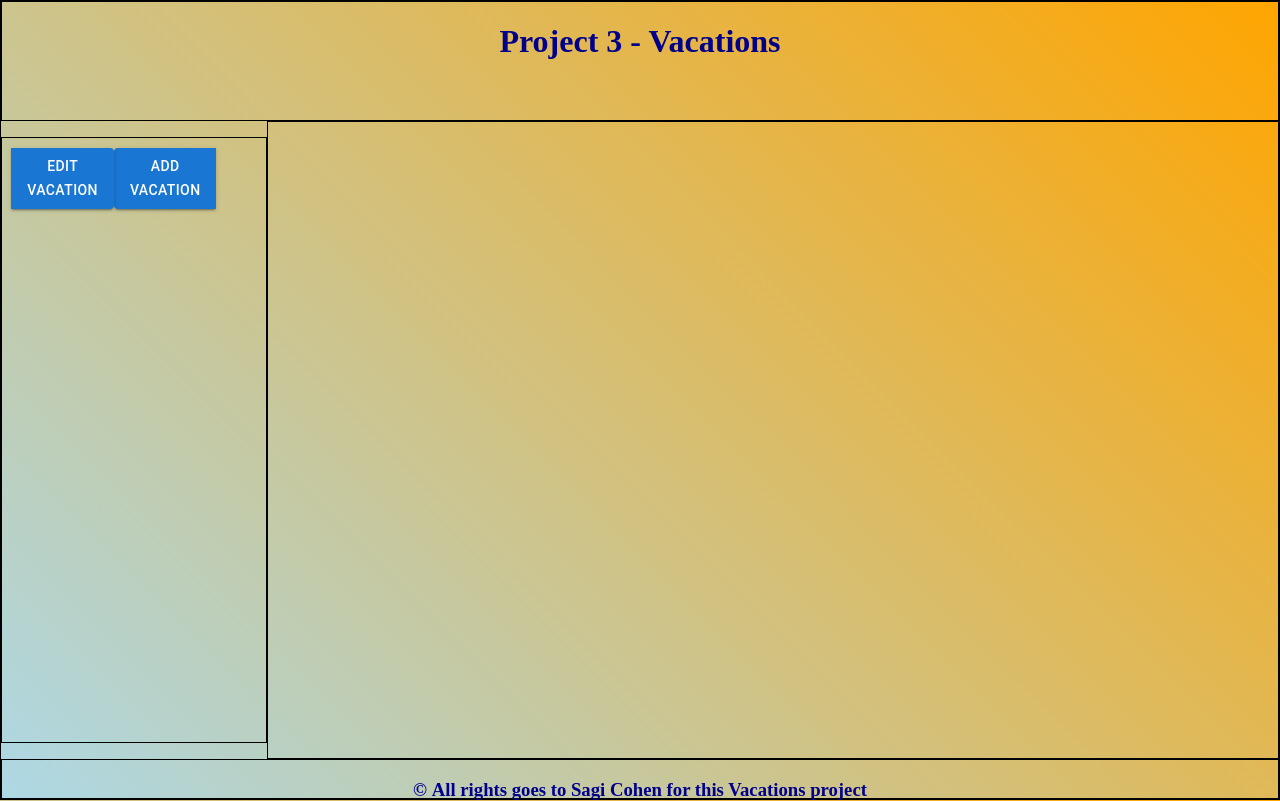
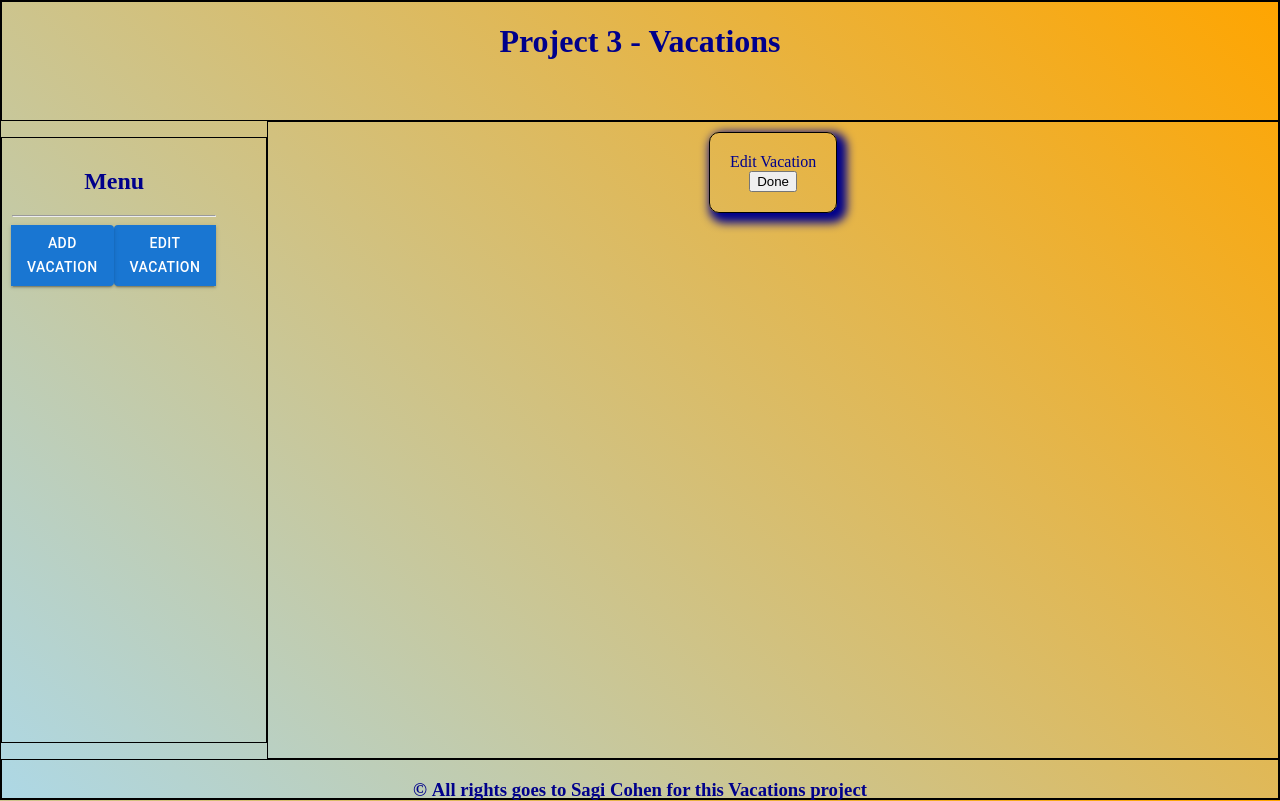
Before and after one commit to SagiCohen2/Project3, a React (Create React App) app in the folder frontend/vacations_project/: page /EditVac in a window 1280 px wide. Built offline with nearby package versions, Linux system fonts and the light colour scheme.

Commit message:
navigate

```diff
--- a/frontend/vacations_project/src/Components/Pages/AddVac/AddVac.tsx
+++ b/frontend/vacations_project/src/Components/Layout/AddVac/AddVac.tsx
@@ -3,7 +3,9 @@ import "./AddVac.css";
 function AddVac(): JSX.Element {
     return (
         <div className="AddVac">
-
+			<div className="Box">Add Vacation:<br/>
+            <button>Add Vacation</button>
+            </div>
         </div>
     );
 }
--- a/frontend/vacations_project/src/Components/Pages/EditVac/EditVac.tsx
+++ b/frontend/vacations_project/src/Components/Layout/EditVac/EditVac.tsx
@@ -3,7 +3,8 @@ import "./EditVac.css";
 function EditVac(): JSX.Element {
     return (
         <div className="EditVac">
-
+			<div className="Box">Edit Vacation<br/>
+            <button>Done</button></div>
         </div>
     );
 }
--- a/frontend/vacations_project/src/Components/Layout/Menu/Menu.tsx
+++ b/frontend/vacations_project/src/Components/Layout/Menu/Menu.tsx
@@ -1,13 +1,16 @@
-import { Button,ButtonGroup } from "@mui/material";
+import { Button } from "@mui/material";
+import ButtonGroup from "@mui/material/ButtonGroup";
+import { useNavigate } from "react-router-dom";
 import "./Menu.css";
 
-
 function Menu(): JSX.Element {
+    const navigate = useNavigate();
     return (
         <div className="Menu">
-            <ButtonGroup>
-			<Button variant="contained">Add Vacation</Button><br/>
-            <Button variant="contained">Edit Vacation</Button>
+            <h2>Menu</h2><hr/>
+            <ButtonGroup fullWidth>
+			<Button variant="contained" onClick={()=> navigate ("/EditVac")}>Edit Vacation</Button><br/>
+            <Button variant="contained" onClick={()=> navigate ("/AddVac")}>Add Vacation</Button>
             </ButtonGroup>
         </div>
     );
--- /dev/null
+++ b/frontend/vacations_project/src/Components/Pages/Login/Login.css
@@ -0,0 +1,3 @@
+.Login {
+
+}
--- /dev/null
+++ b/frontend/vacations_project/src/Components/Pages/Register/Register.css
@@ -0,0 +1,3 @@
+.Register {
+
+}
--- a/frontend/vacations_project/src/Components/Routing/MainRouting/MainRouting.tsx
+++ b/frontend/vacations_project/src/Components/Routing/MainRouting/MainRouting.tsx
@@ -1,5 +1,7 @@
 import { Route,Routes } from "react-router-dom";
 import Main from "../../Layout/Main/Main";
+import AddVac from "../../Layout/AddVac/AddVac";
+import EditVac from "../../Layout/EditVac/EditVac";
 import Page404 from "../../Pages/Page404/Page404";
 import "./MainRouting.css";
 
@@ -7,7 +9,8 @@ function MainRouting(): JSX.Element {
     return (
         <div className="MainRouting">
 			<Routes>
-            <Route path="/" element={<Main/>}/>
+                <Route path="/EditVac" element={<EditVac/>}/>
+                <Route path="/AddVac" element={<AddVac/>}/>
                 <Route path="/" element={<Main/>}/>
                 <Route path="*" element={<Page404/>}/>
             </Routes>
```
Also changed, not shown: frontend/vacations_project/src/Components/Pages/Login/Login.tsx (added, +11 -0 lines), frontend/vacations_project/src/Components/Pages/Register/Register.tsx (added, +11 -0 lines), frontend/vacations_project/src/Components/Layout/AddVac/AddVac.css (renamed from frontend/vacations_project/src/Components/Pages/AddVac/AddVac.css), frontend/vacations_project/src/Components/Layout/EditVac/EditVac.css (renamed from frontend/vacations_project/src/Components/Pages/EditVac/EditVac.css).
